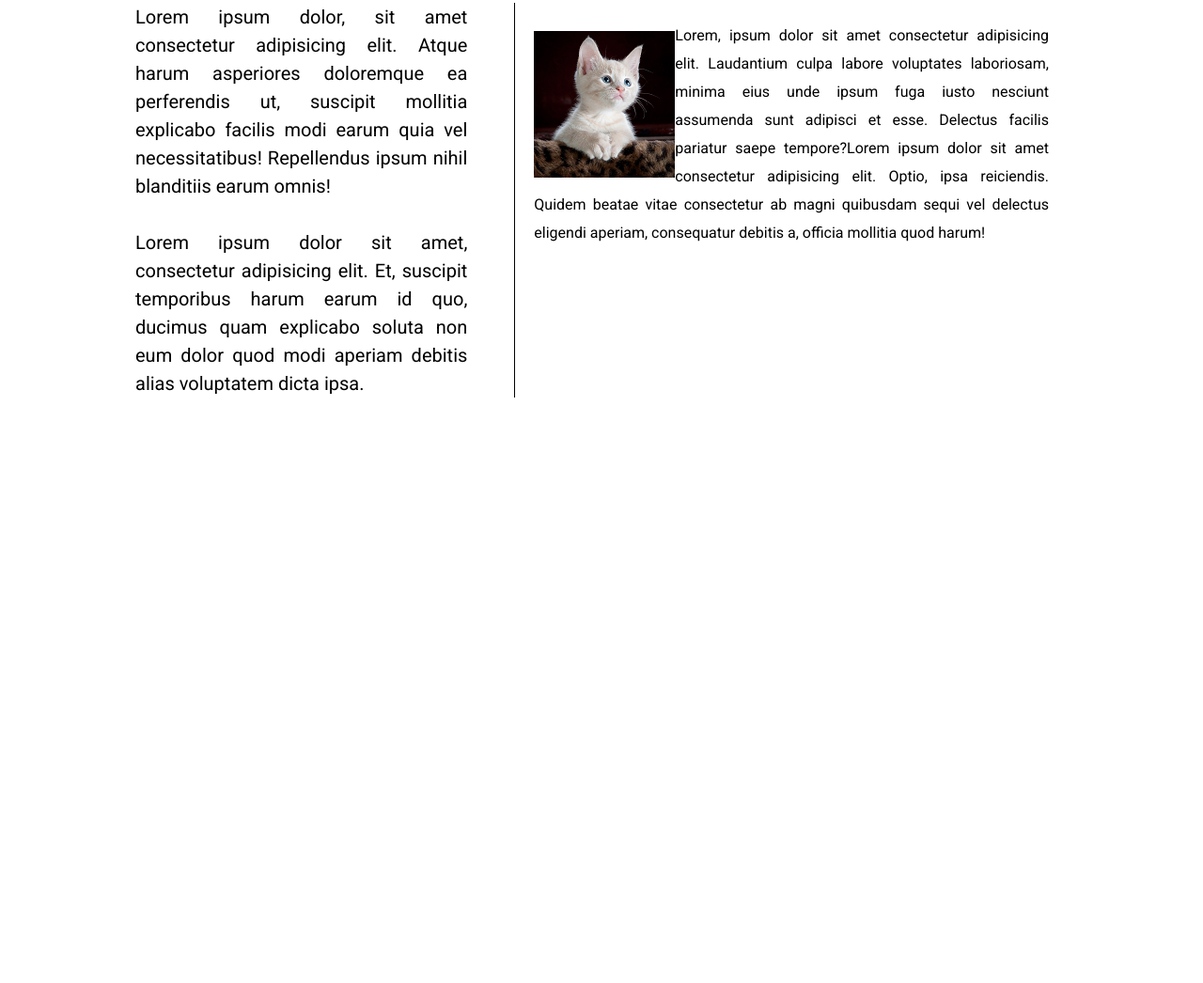
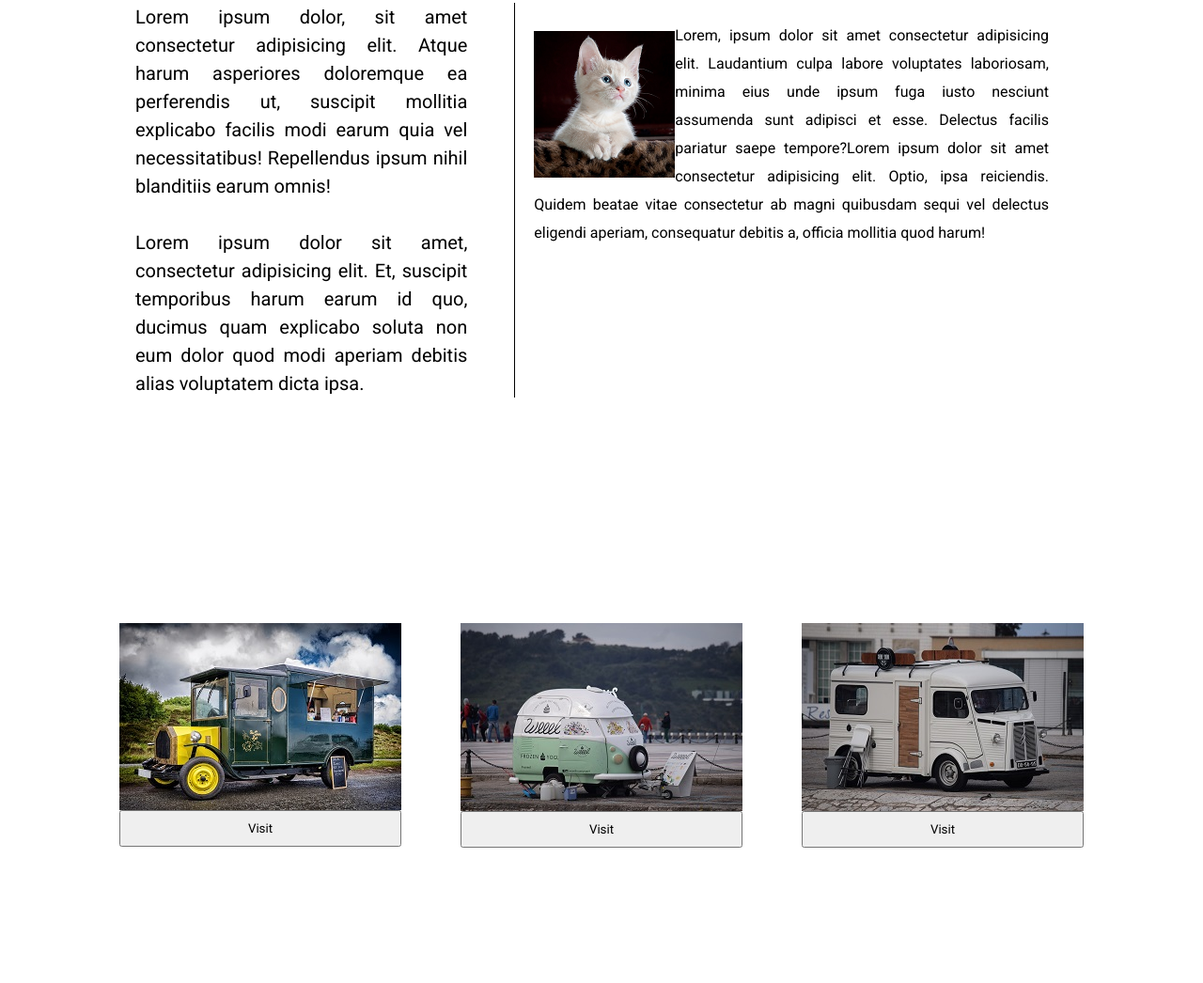
Before and after one commit to Jusman91/test_lagi, a plain HTML site: page index.html in a window 1280 px wide. Shown: the part 1830-2876 px from the top of the page at 94% size. Before the commit the page ends 2490 px from the top, so only its background shows below. Drawn offline with nearby package versions, Linux system fonts and the light colour scheme.

Commit message:
add content and styling

```diff
--- a/index.html
+++ b/index.html
@@ -7,6 +7,9 @@
     <title>Mila Ttreet Food</title>
     <link rel="stylesheet" href="style.css">
     <link href="https://stackpath.bootstrapcdn.com/font-awesome/4.7.0/css/font-awesome.min.css" rel="stylesheet" integrity="sha384-wvfXpqpZZVQGK6TAh5PVlGOfQNHSoD2xbE+QkPxCAFlNEevoEH3Sl0sibVcOQVnN" crossorigin="anonymous">
+    <link href="https://unpkg.com/aos@2.3.1/dist/aos.css" rel="stylesheet">
+<script src="https://unpkg.com/aos@2.3.1/dist/aos.js"></script>
+
 </head>
 <body>
     <header class="header">
@@ -85,7 +88,25 @@
                 </div>
             </div>
         </div>
-
     </section>
+    <section>
+        <div class="outlet">
+            <div class="outlet-location" data-aos="flip-right">
+                <img src="image/outlet1.jpg" alt="">
+                <a href="https://goo.gl/maps/EdLPZ2W8zuTAfSsr8"><button class="btn-outlet">Visit</button></a>
+            </div>
+            <div class="outlet-location" data-aos="flip-right">
+                <img src="image/outlet2.jpg" alt="">
+                <a href="https://goo.gl/maps/tYbhbiSFN3cPTe5H8"><button class="btn-outlet">Visit</button></a>
+            </div>
+            <div class="outlet-location" data-aos="flip-right">
+                <img src="image/outlet3.jpg" alt="">
+                <a href="https://goo.gl/maps/ax1S5Puq3Hr9Jnav8"><button class="btn-outlet">Visit</button></a>
+            </div>
+        </div>
+    </section>
+    <script>
+        AOS.init();
+    </script>
 </body>
 </html>
--- a/style.css
+++ b/style.css
@@ -161,7 +161,6 @@ i {
 }
 .container-about {
     width: 100%;
-    height: 100vh;
     padding: 4em 7em;
 
 
@@ -194,3 +193,18 @@ i {
 .thumbnail p {
     line-height: 30px;
 }
+.outlet {
+    display: flex;
+    padding: 9em 4em;
+    justify-content: space-evenly;
+    align-items: center;
+}
+.outlet-location {
+    display: flex;
+    flex-direction: column;
+    align-items: center;
+}
+.btn-outlet {
+    padding: 10px;
+    width: 300px;
+}
```
Also changed, not shown: image/outlet1.jpg (added), image/outlet2.jpg (added), image/outlet3.jpg (added).
